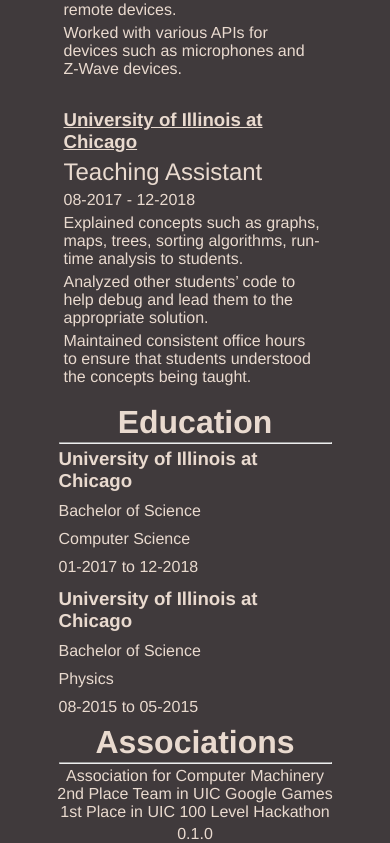
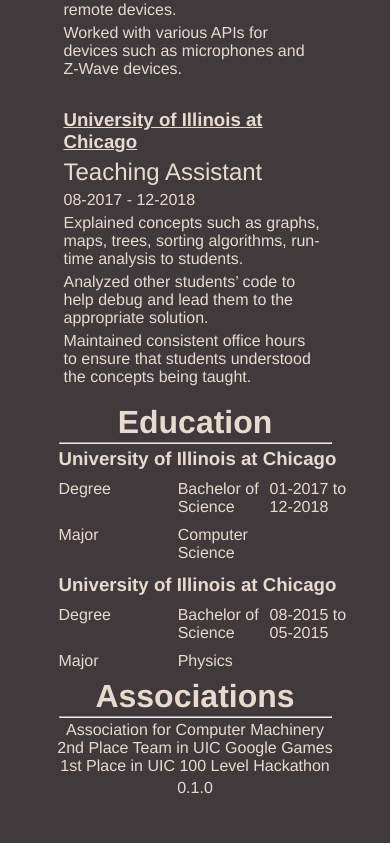
Before and after one commit to avenmia/PersonalWebsite, a Vue app: page / in a window 390 px wide. Shown: the part 2413-3256 px from the top of the page. After the commit the page ends 3210 px from the top, so only its background shows below. Built offline with nearby package versions, Linux system fonts and the light colour scheme.

Commit message:
Adding grid area for school section, restoring keys when the screen shrinks

```diff
--- a/src/components/resume/Education.vue
+++ b/src/components/resume/Education.vue
@@ -95,6 +95,10 @@
   display: grid;
   grid-gap: 10px;
   grid-template-columns: 40% 30% 30%;
+  grid-template-areas:
+    "header header header"
+    "key value value"
+    "key value value";
   margin-left: 15%;
   margin-right: 15%;
   margin-bottom: 2%;
@@ -105,6 +109,7 @@
 .school {
   font-size: 14pt;
   font-weight: bold;
+  grid-area: header;
 }
 
 .key {
@@ -124,17 +129,6 @@
 
 @media screen and (max-width: 550px)
 {
-  .grid
-  {
-    display: flex;
-    flex-direction: column;
-  }
-
-  .key
-  {
-    display: none;
-  }
-
 }
 
 
```
